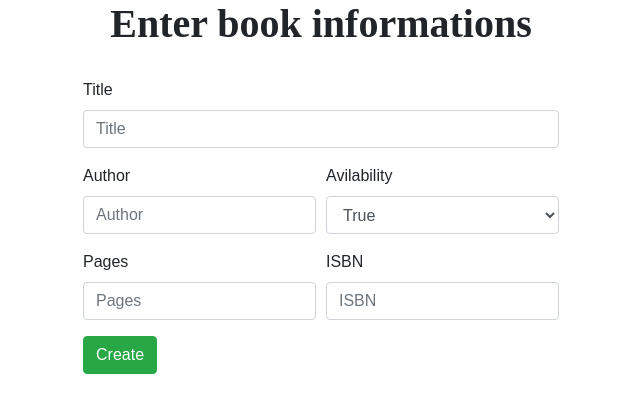
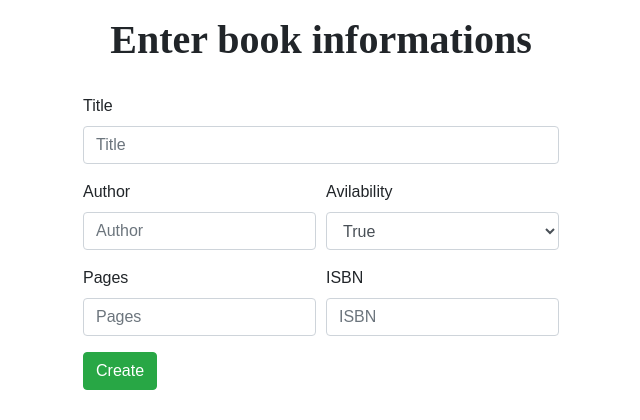
Before and after one commit to Nadim-Mahmud/JsonDB, a PHP site: page /create.php in a window 1280 px wide. Shown: the part 61-481 px from the top of the page, without its empty margins (324-964 px from the left). Run offline with PHP 8.4, Linux system fonts and the light colour scheme.

Commit message:
margin top on add page

```diff
--- a/create.php
+++ b/create.php
@@ -45,7 +45,7 @@ if (isset($_GET['title'])) {
 
     <?php include 'navbar.html'; ?>
 
-    <h1 class="title-ad" style="text-align:center; font-family: 'Times New Roman', Times, serif; font-weight: bold; margin-bottom: 30px;"> Enter book informations</h1>
+    <h1 class="title-ad mt-3" style="text-align:center; font-family: 'Times New Roman', Times, serif; font-weight: bold; margin-bottom: 30px;"> Enter book informations</h1>
 
     <!-- Styled -->
 
```
